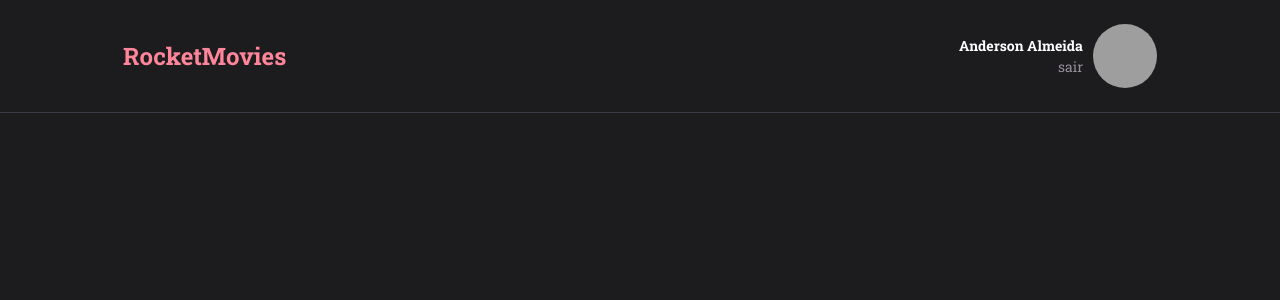
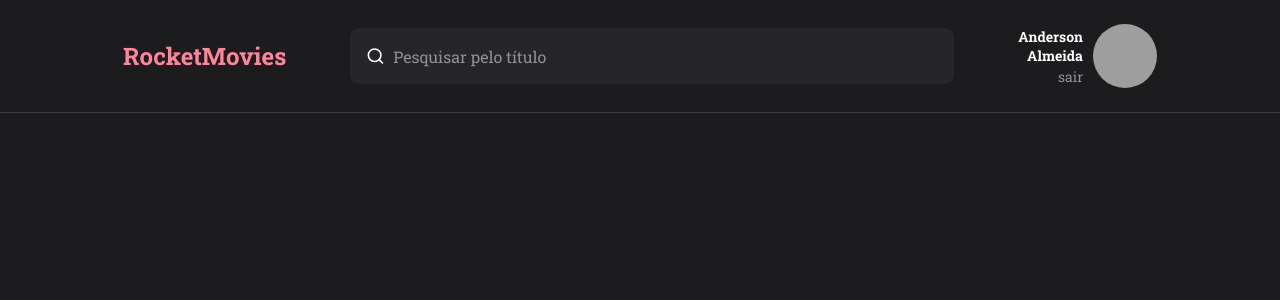
Before and after one commit to AndersonPAlmeida/rocketmovies, a React (Vite) app: page / in a window 1280 px wide. Shown: the top 300 px of the page. Built offline with nearby package versions, Linux system fonts and the light colour scheme; grey boxes are pictures that could not be loaded.

Commit message:
Componenete Input

```diff
--- a/src/components/Header/index.jsx
+++ b/src/components/Header/index.jsx
@@ -1,10 +1,15 @@
 
 import { Container, Profile } from './styles';
+import { Input } from '../Input';
+import { FiSearch} from 'react-icons/fi'
 
 export function Header() {
    return (
+      <>
          <Container>
             <h1>RocketMovies</h1>
+
+            <Input icon={FiSearch} type="text" placeholder="Pesquisar pelo título"/>
 
             <Profile>
                <div>
@@ -14,5 +19,6 @@ export function Header() {
                <img src="https://github.com/AndersonPAlmeida.png" alt="" />
             </Profile>
          </Container>
+      </>
    );
 }
--- a/src/components/Header/styles.js
+++ b/src/components/Header/styles.js
@@ -4,7 +4,7 @@ export const Container = styled.header`
    display: flex;
    justify-content: space-between;
    align-items: center;
-
+   gap: 6.4rem;
    width: 100%;
 
    border-bottom: .1rem solid #3E3B47;
--- /dev/null
+++ b/src/components/Input/index.jsx
@@ -0,0 +1,10 @@
+import { Container } from './styles';
+
+export function Input({icon: Icon, ...rest}) {
+   return (
+      <Container>
+         {Icon && <Icon size={20}/>}
+         <input {...rest}/>
+      </Container>
+   );
+}
--- /dev/null
+++ b/src/components/Input/styles.js
@@ -0,0 +1,29 @@
+import styled from 'styled-components';
+
+export const Container = styled.div`
+   display: flex;
+   width: 100%;
+   align-items: center;
+
+   background-color: ${({ theme}) => theme.colors.backgroundForms};
+   border-radius: 1rem;
+
+   > input {
+      width: 100%;
+      max-height: 5.6rem;
+      background-color: ${({ theme}) => theme.colors.backgroundForms};
+      border: none;
+      border-radius: 1rem;
+      padding: 1.9rem 0.8rem;
+
+      color: ${({ theme}) => theme.colors.white};
+
+      &::placeholder {
+         color: ${({ theme}) => theme.colors.gray};
+      }
+   }
+
+   > svg {
+      margin-left: 1.6rem;
+   }
+`;
```
Lines whose indentation alone changed are shown as unchanged.
